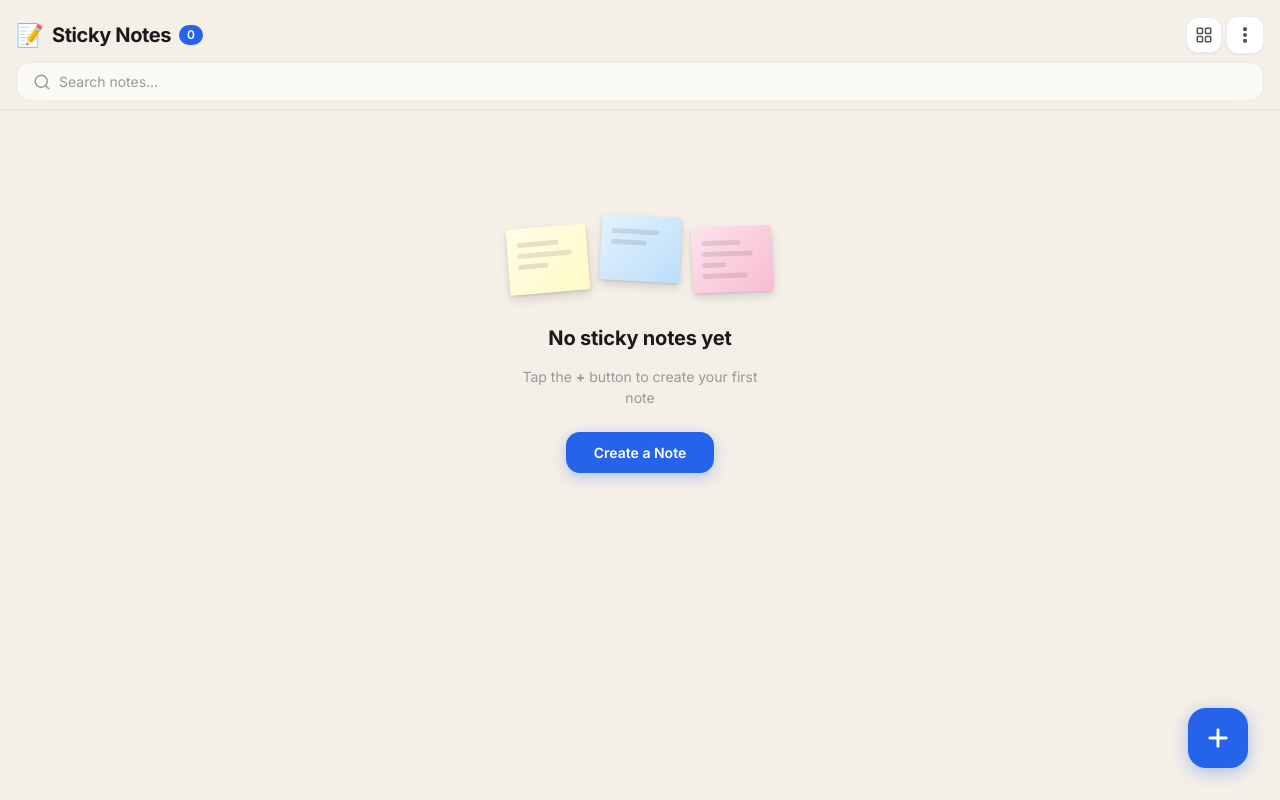
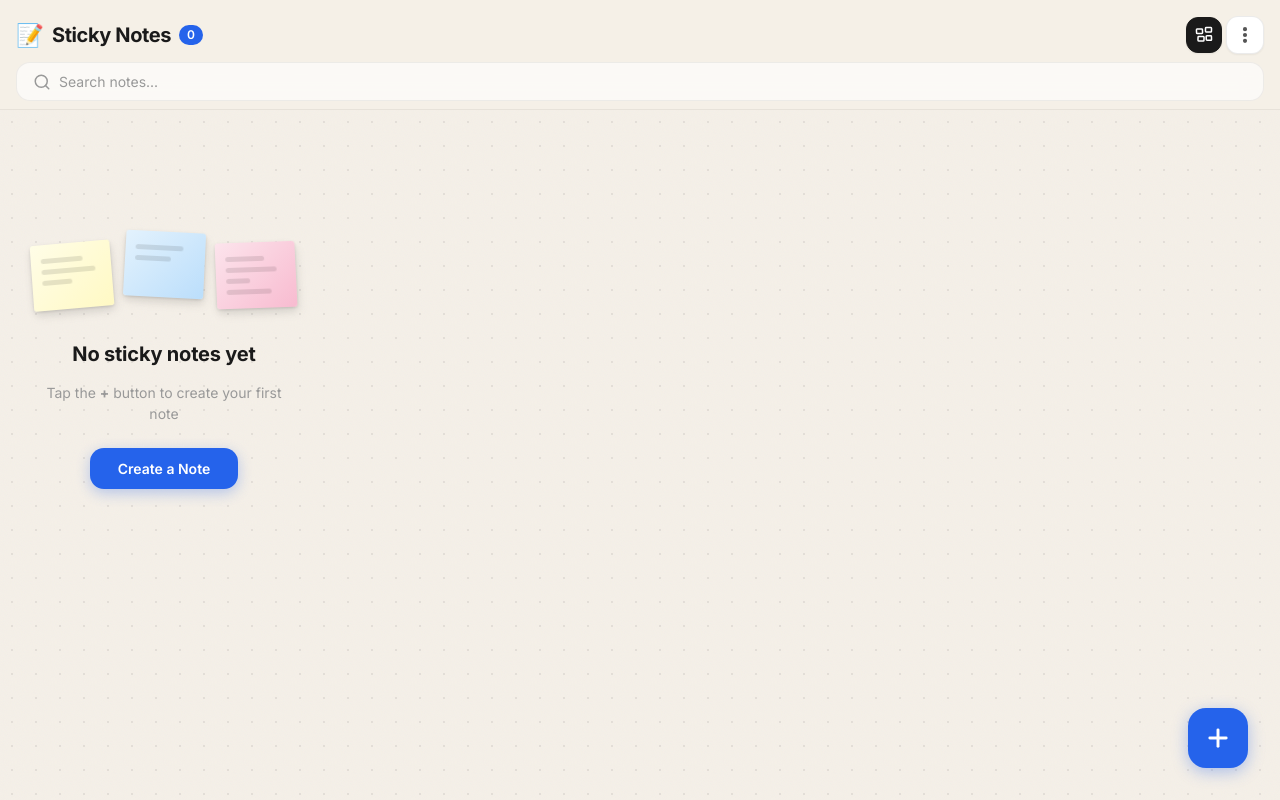
Before and after one commit to Akhil1806/sticky-notes-widget, a React (Vite) app: page / in a window 1280 px wide. Built offline with nearby package versions, Linux system fonts and the light colour scheme; what @capacitor/core would draw is missing.

Commit message:
fix: make grid the default view instead of free-form corkboard

```diff
--- a/src/App.jsx
+++ b/src/App.jsx
@@ -27,7 +27,7 @@ function App() {
     clearAll,
   } = useNotes();
 
-  const [viewMode, setViewMode] = useState('free'); // 'free' | 'grid'
+  const [viewMode, setViewMode] = useState('grid'); // 'grid' | 'free'
 
   const handleExport = useCallback(() => {
     const data = allNotes.map((n) => ({
```
